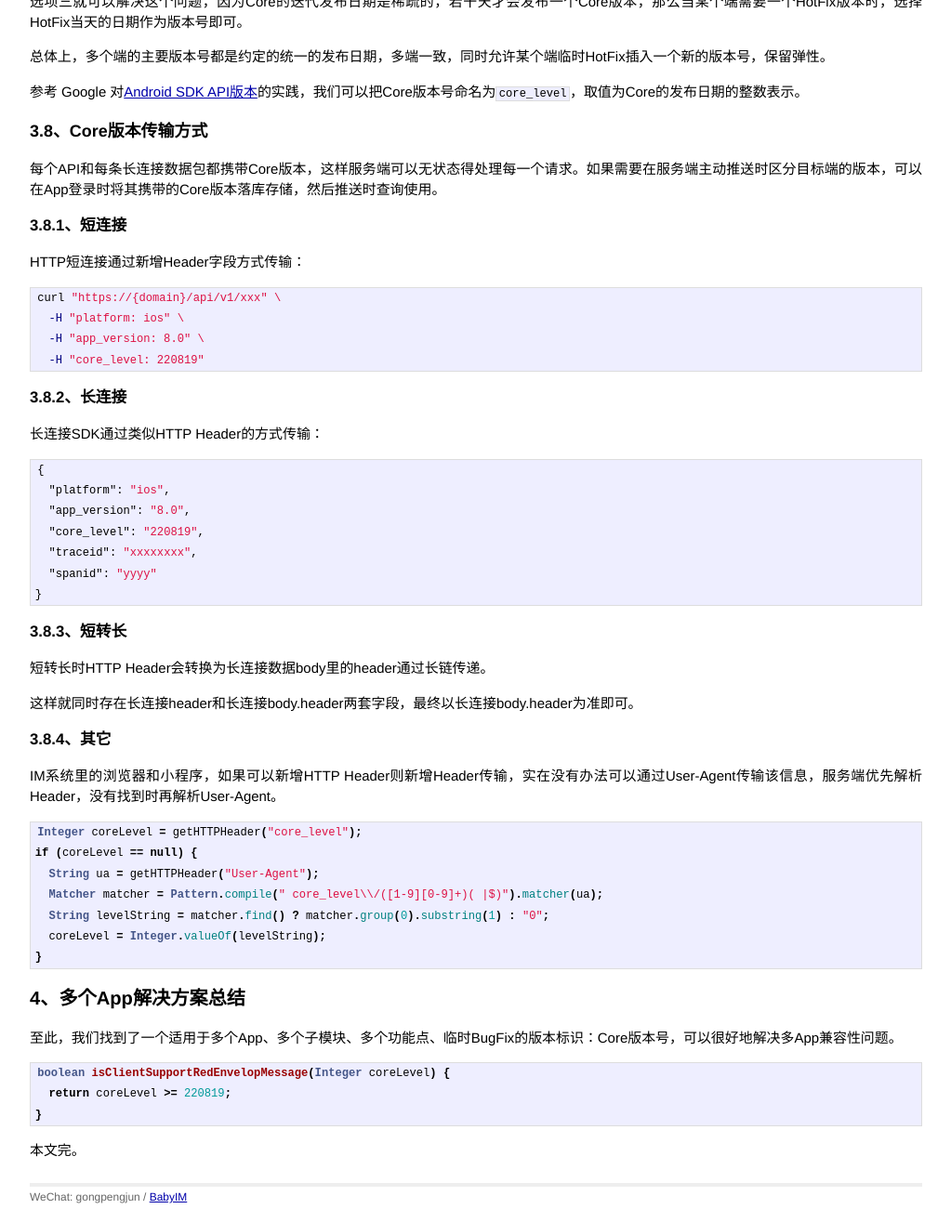
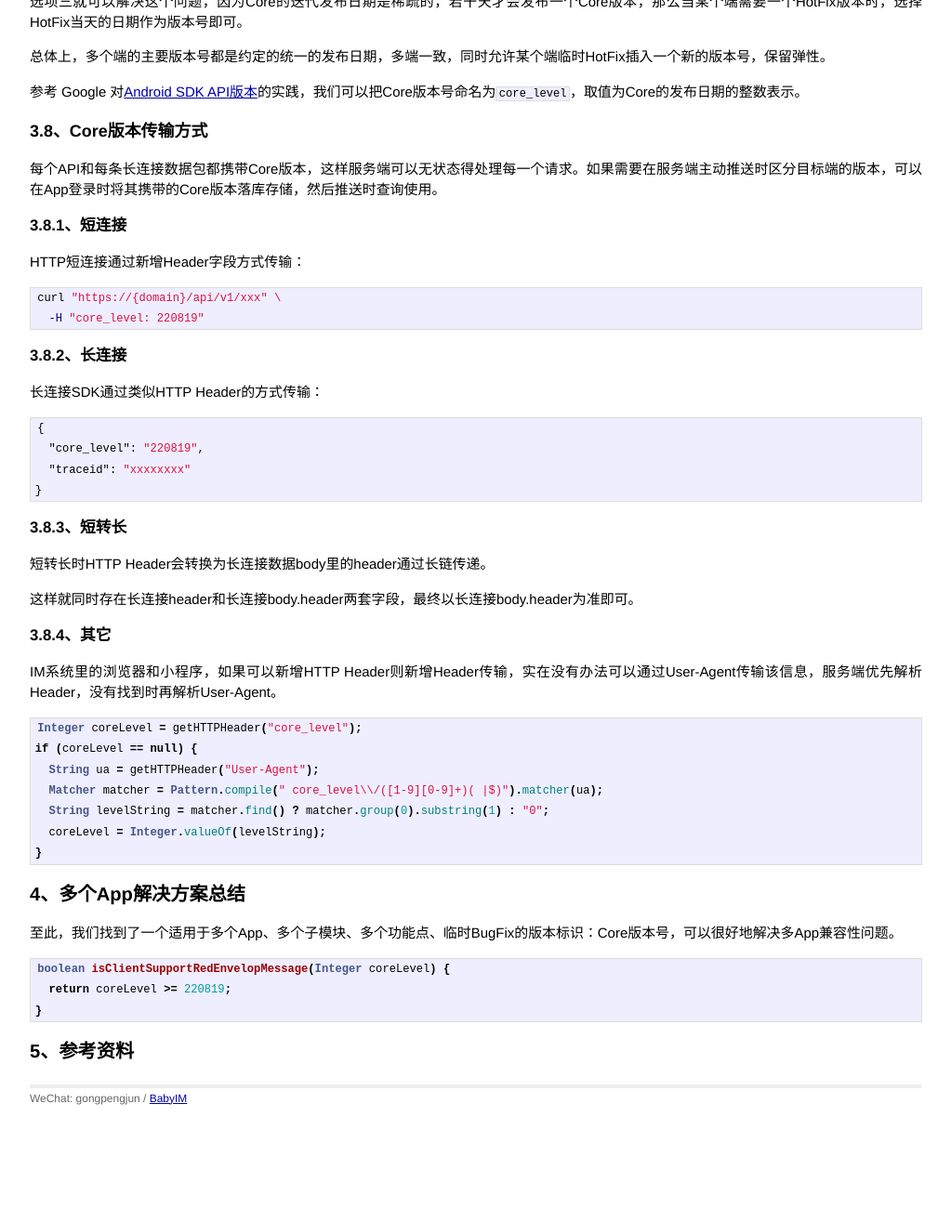
Before and after one commit to gongpengjun/gongpengjun.github.io, a Jekyll site: the page built from _posts/2022-08-27-im008-im-compatible-base.markdown, in a window 1280 px wide and 1400 px high, scrolled down 9933 px, cut to the strip 85-1400 px from the top of the window. Shown: the whole strip at 93% size, without its empty margins (128-1151 px from the left). Built offline with Jekyll 4.4.1, drawn with Linux system fonts in a browser that asks for light colours; after the commit the page ends 11226 px from its top, so only the background shows below that.

Commit message:
remove platform and app_version

````diff
--- a/_posts/2022-08-27-im008-im-compatible-base.markdown
+++ b/_posts/2022-08-27-im008-im-compatible-base.markdown
@@ -198,8 +198,6 @@ HTTP短连接通过新增Header字段方式传输：
 
 ```shell
 curl "https://{domain}/api/v1/xxx" \
-  -H "platform: ios" \
-  -H "app_version: 8.0" \
   -H "core_level: 220819"
 ```
 
@@ -209,11 +207,8 @@ curl "https://{domain}/api/v1/xxx" \
 
 ```json
 {
-  "platform": "ios",
-  "app_version": "8.0",
   "core_level": "220819",
-  "traceid": "xxxxxxxx",
-  "spanid": "yyyy"
+  "traceid": "xxxxxxxx"
 }
 ```
 
@@ -247,4 +242,4 @@ boolean isClientSupportRedEnvelopMessage(Integer coreLevel) {
 }
 ```
 
-本文完。
+## 5、参考资料
````
